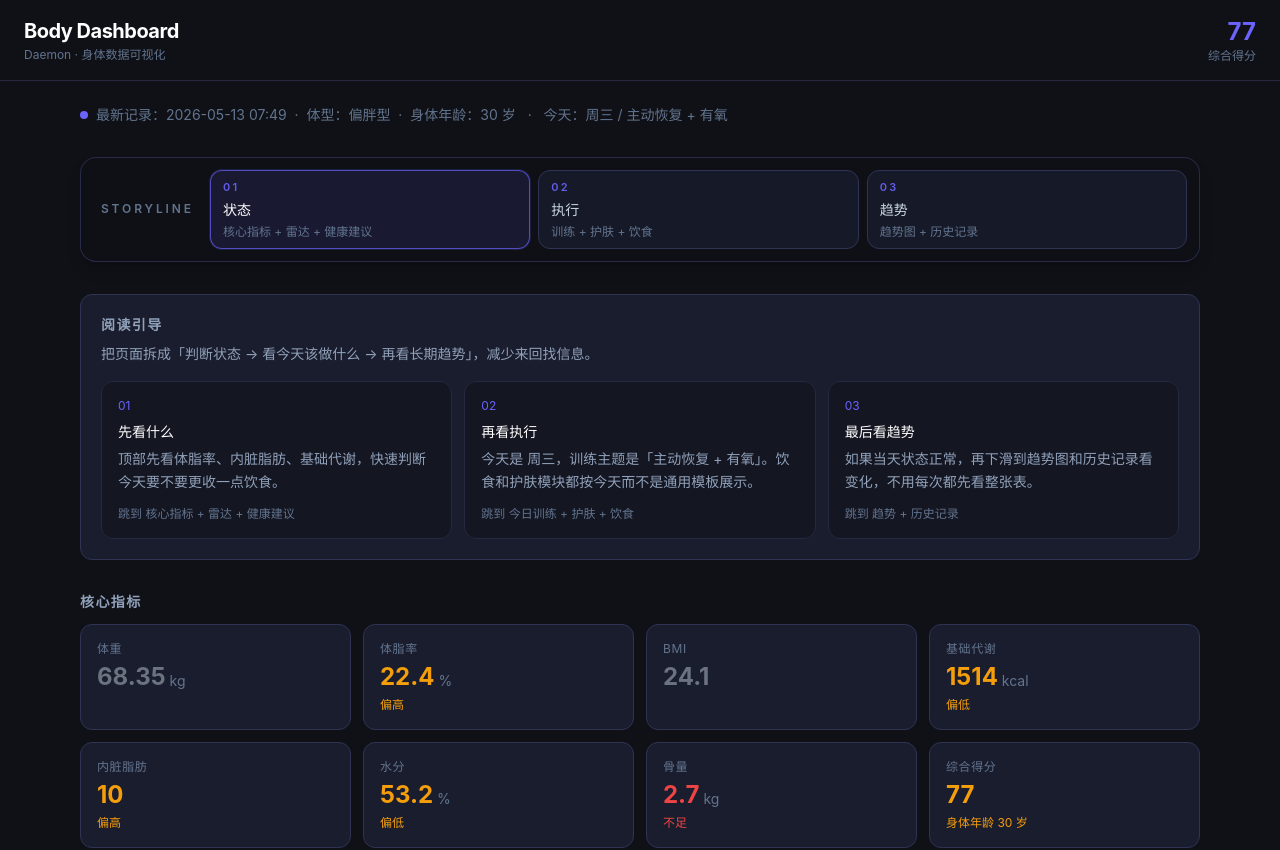
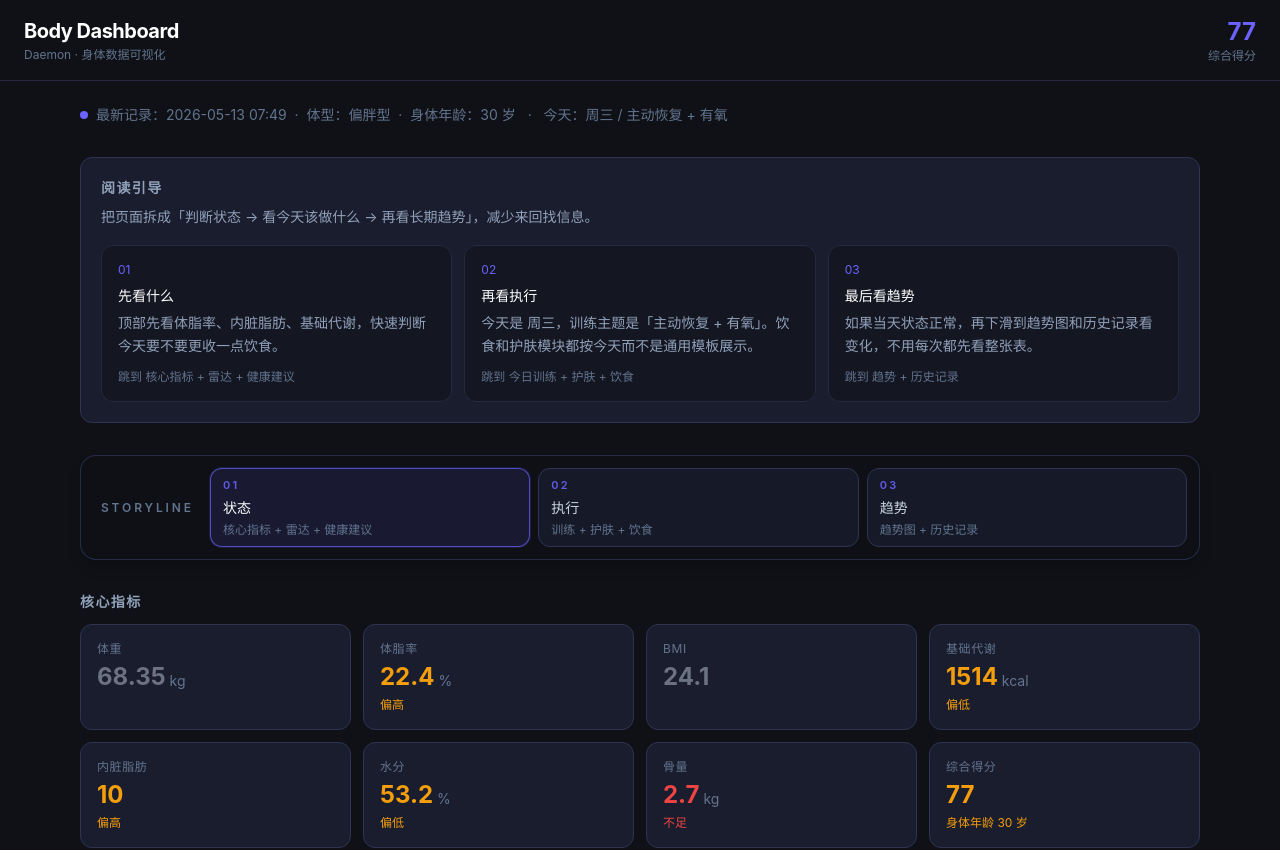
Before and after one commit to hc-xshh/body-dashboard, a React (Vite) app: page / in a window 1280 px wide. Shown: the top 850 px of the page. Built offline with nearby package versions, Linux system fonts and the light colour scheme.

Commit message:
feat: sync storyline with reading flow

```diff
--- a/src/App.jsx
+++ b/src/App.jsx
@@ -90,9 +90,9 @@ export default function App() {
           <span>今天：{todayLabel} / {todayTraining}</span>
         </div>
 
+        <ReadingGuide weekday={todayLabel} trainingLabel={todayTraining} />
+
         <StorylineNav sections={storylineSections} />
-
-        <ReadingGuide weekday={todayLabel} trainingLabel={todayTraining} />
 
         <section id="story-status" className="scroll-mt-24">
           <h2 className="text-sm font-semibold text-slate-400 uppercase tracking-widest mb-3">核心指标</h2>
--- a/src/components/StorylineNav.jsx
+++ b/src/components/StorylineNav.jsx
@@ -3,20 +3,29 @@ import { useEffect, useState } from 'react'
 function getActiveSection(sections) {
   if (typeof window === 'undefined') return sections[0]?.id ?? null
 
-  const threshold = 180
-  let current = sections[0]?.id ?? null
+  const anchorOffset = 220
+  const inView = sections
+    .map((section) => {
+      const element = document.getElementById(section.id)
+      if (!element) return null
 
-  for (const section of sections) {
-    const element = document.getElementById(section.id)
-    if (!element) continue
+      const rect = element.getBoundingClientRect()
+      return {
+        id: section.id,
+        top: rect.top,
+        distance: Math.abs(rect.top - anchorOffset),
+      }
+    })
+    .filter(Boolean)
 
-    const top = element.getBoundingClientRect().top
-    if (top <= threshold) {
-      current = section.id
-    }
+  if (!inView.length) return sections[0]?.id ?? null
+
+  const passed = inView.filter((section) => section.top <= anchorOffset)
+  if (passed.length) {
+    return passed.reduce((best, current) => (current.top > best.top ? current : best)).id
   }
 
-  return window.location.hash?.slice(1) || current
+  return inView.reduce((best, current) => (current.distance < best.distance ? current : best)).id
 }
 
 export default function StorylineNav({ sections }) {
```
